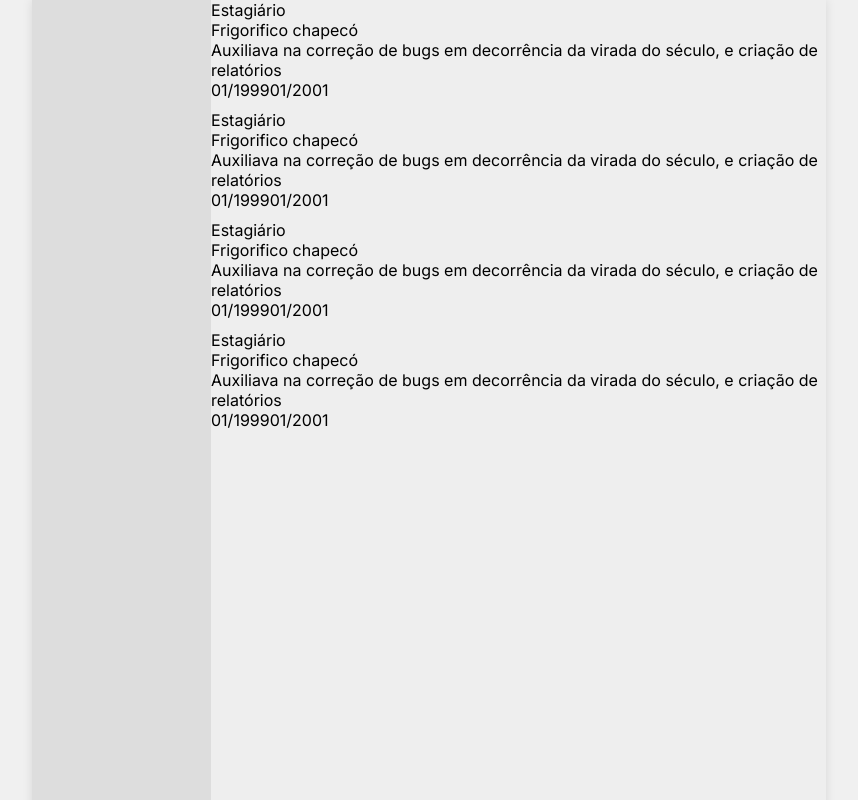
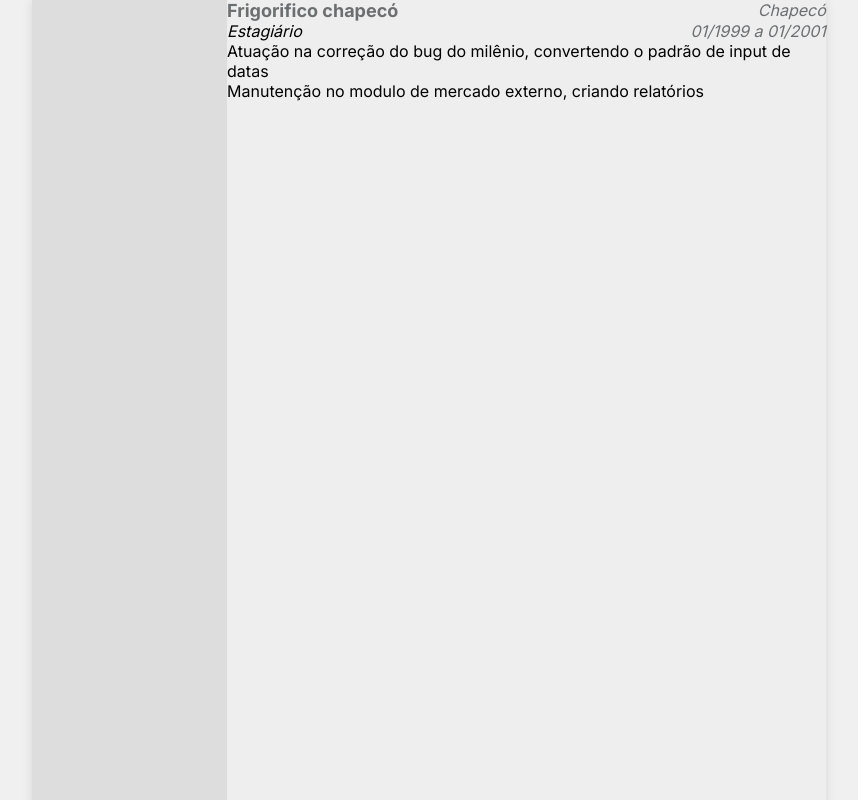
Before and after one commit to eafigueira/curriculo, a Next.js app: page / in a window 1280 px wide. Shown: the top 800 px of the page, without its empty margins (211-1069 px from the left). Built offline with nearby package versions, Linux system fonts and the light colour scheme.

Commit message:
Trabalhando o css do job-card

```diff
--- a/src/app/globals.css
+++ b/src/app/globals.css
@@ -33,10 +33,31 @@
   border-width: 1px;
   padding-bottom: 10px;
 
- .position {
-
+  .company-city-box {
+    color: #6c6f71;
+    display: flex;
+  }
+  .company {
+    font-size: large;
+    font-weight: bold;
+    flex: 1;
+  }
+  .city {
+    font-weight: normal;
+    font-style: italic;
+  }
+  .position-period-box {
+    display: flex;
+  }
+  .position {
+    flex: 1;
+    font-weight: normal;
+    font-style: italic;
   }
   .period {
-    display: flex;
+    color: #6c6f71;
+    font-weight: normal;
+    font-style: italic;
   }
+
 }
--- a/src/app/page.tsx
+++ b/src/app/page.tsx
@@ -1,4 +1,4 @@
-import { JobCard } from "@/components/job-card/job-card"
+import { JobCard, JobProject, JobProjects } from "@/components/job-card/job-card"
 
 export default function Home() {
   return (
@@ -6,29 +6,22 @@
       <div className="left">
       </div>
       <div className="right">
-        <JobCard title="Frigorifico chapecó"
+        <JobCard
+          company="Frigorifico chapecó"
           position="Estagiário"
-          description="Auxiliava na correção de bugs em decorrência da virada do século, e criação de relatórios"
           startDate="01/1999"
+          city="Chapecó"
           endDate="01/2001">
-        </JobCard>
-        <JobCard title="Frigorifico chapecó"
-          position="Estagiário"
-          description="Auxiliava na correção de bugs em decorrência da virada do século, e criação de relatórios"
-          startDate="01/1999"
-          endDate="01/2001">
-        </JobCard>
-        <JobCard title="Frigorifico chapecó"
-          position="Estagiário"
-          description="Auxiliava na correção de bugs em decorrência da virada do século, e criação de relatórios"
-          startDate="01/1999"
-          endDate="01/2001">
-        </JobCard>
-        <JobCard title="Frigorifico chapecó"
-          position="Estagiário"
-          description="Auxiliava na correção de bugs em decorrência da virada do século, e criação de relatórios"
-          startDate="01/1999"
-          endDate="01/2001">
+          <JobProjects>
+            <JobProject
+              description="Atuação na correção do bug do milênio, convertendo o padrão de input de datas"
+              stacks={["PICK BASIC", "UNIDATA"]}
+            />
+            <JobProject
+              description="Manutenção no modulo de mercado externo, criando relatórios"
+              stacks={["PICK BASIC", "UNIDATA"]}
+            />
+          </JobProjects>
         </JobCard>
       </div>
     </div>
--- a/src/components/job-card/job-card.tsx
+++ b/src/components/job-card/job-card.tsx
@@ -1,13 +1,27 @@
-import { CardProperties } from "./job-card.interface";
+import { JobCardProperties, JobProjectProperties, JobProjectsProperties } from "./job-card.interface";
 
-export function JobCard({ title, position, description, startDate, endDate }: CardProperties) {
+export function JobCard({ company, city, position, startDate, endDate, children }: JobCardProperties) {
     return <div className="job-card">
-        <div className="position">{position}</div>
-        <div className="title">{title}</div>
-        <div className="description">{description}</div>
-        <div className="period">
-            <div className="start-date">{startDate}</div>
-            <div className="end-date">{endDate}</div>
+        <div className="company-city-box">
+            <div className="company">{company}</div>
+            <div className="city">{city}</div>
         </div>
+        <div className="position-period-box">
+            <div className="position">{position}</div>
+            <div className="period">{startDate} a {endDate}</div>
+        </div>
+        {children}
     </div>
 }
+
+export function JobProjects({ children }: JobProjectsProperties) {
+    return <div className="job-projects">
+        {children}
+    </div>
+}
+
+export function JobProject({ description, stacks }: JobProjectProperties) {
+    return <div className="job-project">
+        <div className="description">{description}</div>
+    </div>
+}
```
Also changed, not shown: src/components/job-card/job-card.interface.ts (+18 -2 lines), 1 other file (tests, documents, lock files or other folders).
